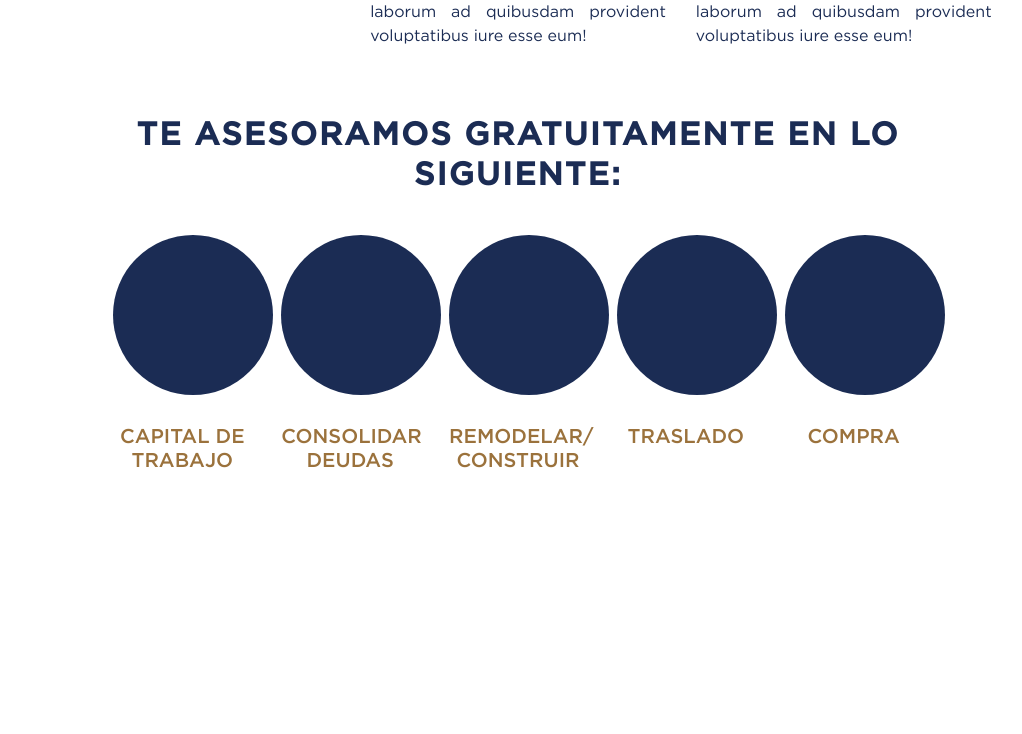
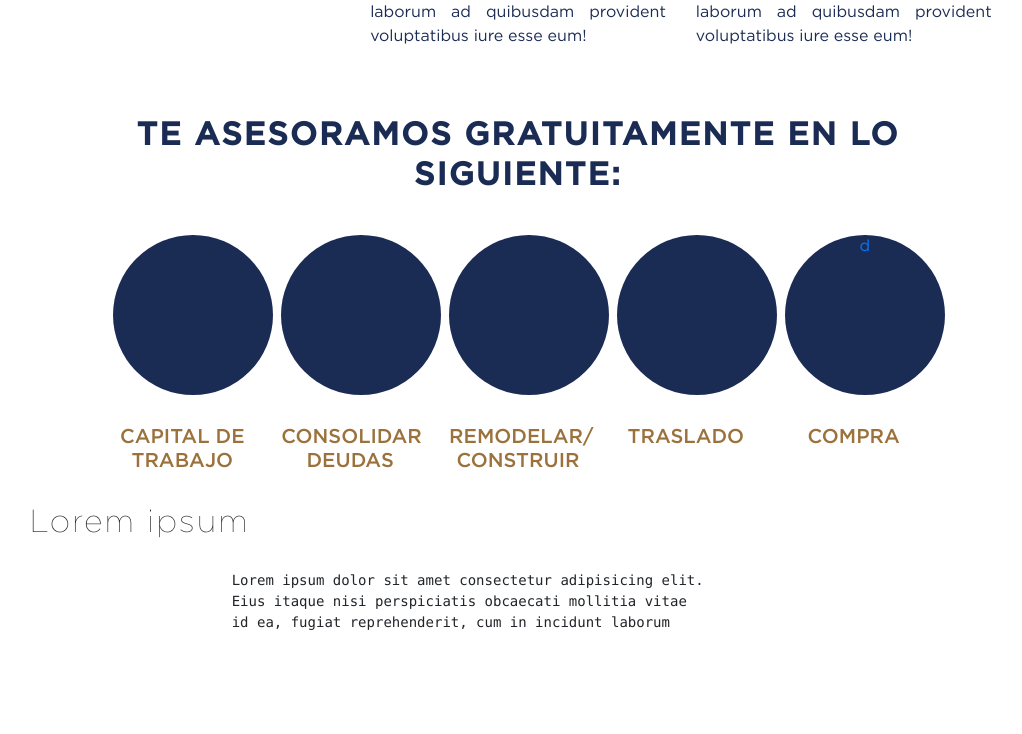
Before and after one commit to jeroguzman/formulario-hipotecaria, a Django app: page / in a window 1280 px wide. Shown: the part 594-1328 px from the top of the page, without its empty margins (122-1144 px from the left). Before the commit the page ends 1062 px from the top, so only its background shows below. Run offline with Django 3.2, Linux system fonts and the light colour scheme; some libraries are stand-ins or nearby versions.

Commit message:
pruebaCuestionario

```diff
--- a/FormularioHipotecaria/static/css/styles.css
+++ b/FormularioHipotecaria/static/css/styles.css
@@ -11,7 +11,6 @@
 @font-face {
     font-family: Gotham-light;
     src: url('/static/fonts/Gotham-Thin.otf');
-
 }
 
 body {
@@ -22,6 +21,7 @@ body {
     text-align: justify;
     color: #1b2c54
 }
+
 
 /*------- Header -------*/
 
@@ -56,7 +56,9 @@ body {
     height: auto;
 }
 
+
 /*------- Body -------*/
+
 .container-fluid {
     padding: 5% 13%;
 }
@@ -115,3 +117,16 @@ strong {
 .asesoria-circulo:hover {
     background-color: #9b723c;
 }
+
+
+/** contenido de cuestionario */
+
+.contenido {
+    /*visibility: hidden;*/
+    /* clear: both;
+    margin: 0px;
+    overflow-x: hidden;
+    -moz-transition: all 0.5s;
+    -webkit-transition: all 0.5s;
+    -o-transition: all 0.5s;*/
+}
--- a/FormularioHipotecaria/templates/home/home.html
+++ b/FormularioHipotecaria/templates/home/home.html
@@ -13,6 +13,7 @@
     <link rel="stylesheet" href="{% static 'css/styles.css'%}">
 
     <title>Document</title>
+
 </head>
 
 <body>
@@ -101,7 +102,8 @@
                         </div>
 
                         <div class="col-lg-2 col-sm-12">
-                            <div class="asesoria-circulo">
+                            <div class="asesoria-circulo" >
+                            <a href="javascript:desplegar();" id="compra">d</a>
 
                             </div>
                             <h5>COMPRA</h5>
@@ -112,6 +114,15 @@
 
                 </div>
 
+                <!--contenido de compra -->
+                    <div  class="contenido">
+                        <pre>
+                        <h2>Lorem ipsum</h2>
+                        Lorem ipsum dolor sit amet consectetur adipisicing elit.
+                        Eius itaque nisi perspiciatis obcaecati mollitia vitae
+                        id ea, fugiat reprehenderit, cum in incidunt laborum
+                        </pre>
+                    </div>
             </div>
 
         </div>
@@ -121,4 +132,6 @@
 
 </body>
 
+
+
 </html>
```
Also changed, not shown: FormularioHipotecaria/static/js/bootstrap/custom.js (added, +17 -0 lines).
